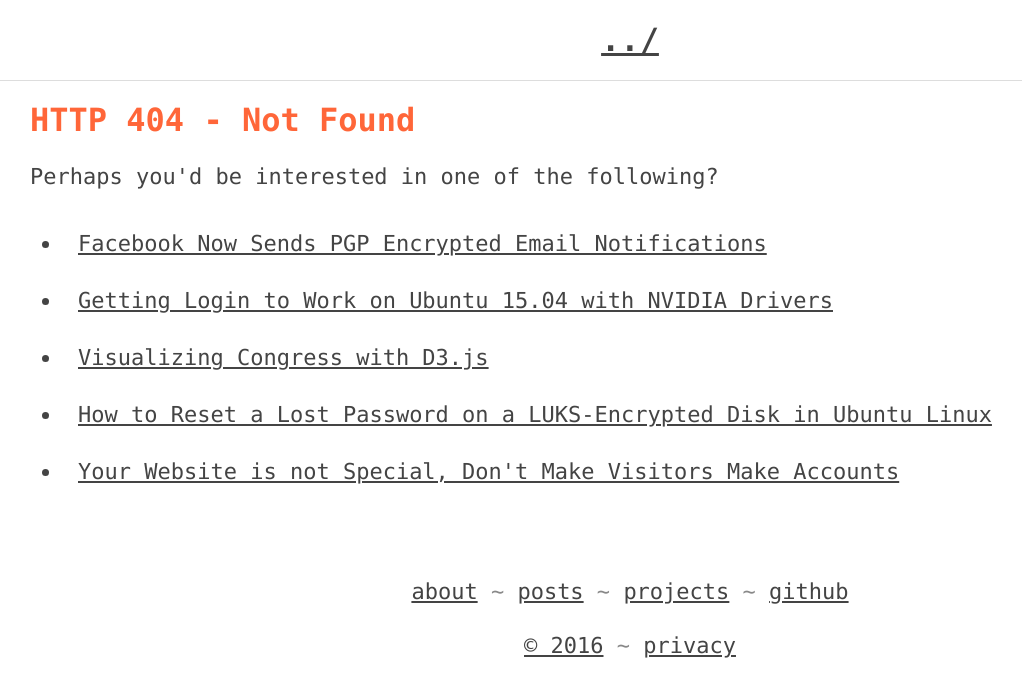
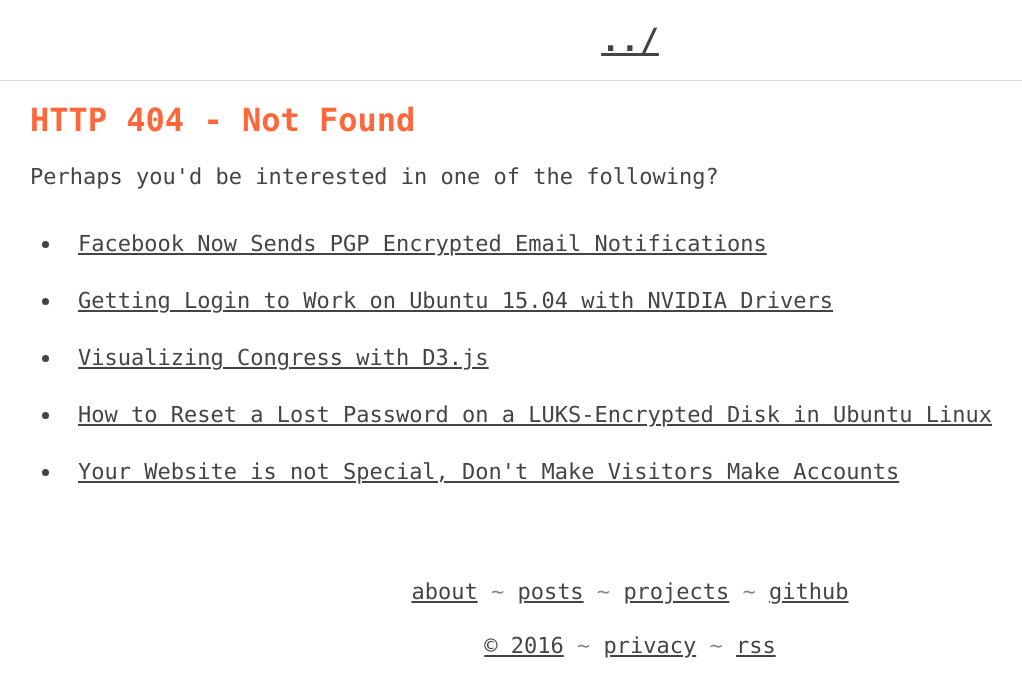
Before and after one commit to benburwell/benburwell.github.io, a Jekyll site: the page built from 404.html, in a window 1280 px wide. Shown: the top 697 px of the page, without its empty margins (10-1032 px from the left). Built offline with Jekyll 4.4.1, drawn with Linux system fonts in a browser that asks for light colours.

Commit message:
Add jekyll-feed (closes #7)

```diff
--- a/_config.yml
+++ b/_config.yml
@@ -1,19 +1,20 @@
 # Config options
 markdown: kramdown
 sass:
-    style: :compressed
-    sass_dir: _sass
+  style: :compressed
+  sass_dir: _sass
 permalink: /posts/:title/
 gems:
-    - jekyll-redirect-from
+  - jekyll-redirect-from
+  - jekyll-feed
 timezone: America/New_York
 
 # Site-level data
 name: Ben Burwell
 keywords:
-    - ben burwell
-    - software engineer
-    - developer
-    - web applications
+  - ben burwell
+  - software engineer
+  - developer
+  - web applications
 description: "I like to make awesome things with code. Software engineer, student, hacker. Passionate about kerning and coffee."
 excerpt_separator: <!--more-->
--- a/_layouts/blog.html
+++ b/_layouts/blog.html
@@ -8,6 +8,20 @@
   {{ content }}
 </main>
 <footer>
-  <p><a href="/">about</a> ~ <a href="/posts/">posts</a> ~ <a href="/projects/">projects</a> ~ <a href="https://github.com/benburwell">github</a></p>
-  <p><a href="/license/">&copy; 2016</a> ~ <a href="/privacy/">privacy</a></p>
+  <p>
+    <a href="/">about</a>
+    ~
+    <a href="/posts/">posts</a>
+    ~
+    <a href="/projects/">projects</a>
+    ~
+    <a href="https://github.com/benburwell">github</a>
+  </p>
+  <p>
+    <a href="/license/">&copy; 2016</a>
+    ~
+    <a href="/privacy/">privacy</a>
+    ~
+    <a href="/feed.xml">rss</a>
+  </p>
 </footer>
--- a/_layouts/master.html
+++ b/_layouts/master.html
@@ -16,6 +16,7 @@
     <link rel="apple-touch-icon" href="/assets/images/icons/apple/apple-touch-icon-120x120.png" sizes="120x120">
     <link rel="apple-touch-icon" href="/assets/images/icons/apple/apple-touch-icon-144x144.png" sizes="144x144">
     <link rel="apple-touch-icon" href="/assets/images/icons/apple/apple-touch-icon-152x152.png" sizes="152x152">
+    <link rel="alternate" type="application/atom+xml" title="benburwell.com blog posts" href="/feed.xml">
     <meta name="author" content="Ben Burwell">
     {% if page.description %}
     <meta name="description" content="{{ page.description }}">
```
